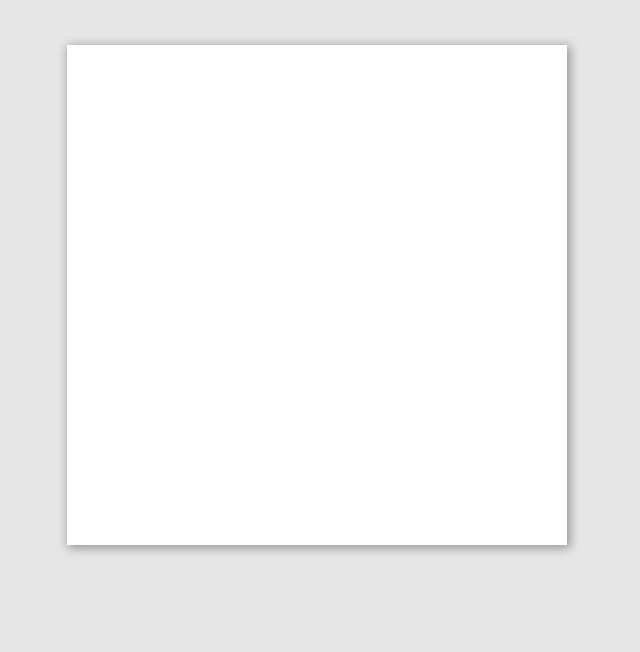
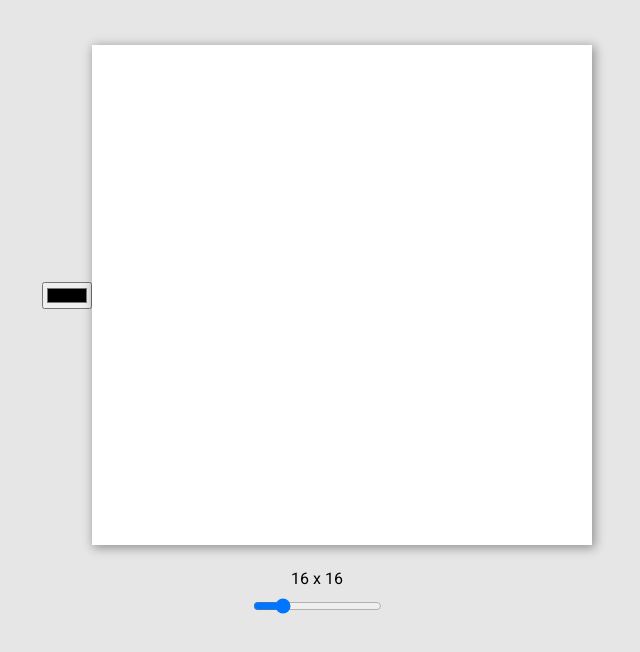
Before and after one commit to tagtart1/etch-a-sketch, a plain HTML site: page index.html in a window 1280 px wide. Shown: the part 114-766 px from the top of the page, without its empty margins (323-963 px from the left). Drawn offline with Linux system fonts and the light colour scheme.

Commit message:
Add grid resizing slider and color picking

```diff
--- a/index.html
+++ b/index.html
@@ -11,12 +11,17 @@
 <body>
    <div class="header">Sketchpad Adam Style</div>
    <div class="top-container">
+    <input type="color" class="color-picker">
     <div class="container">
 
 
 
     </div>
    </div>
+   <div class="slider-container">
+    <div class="grid-value-text">16 x 16</div>
+    <input type="range" class="slider"  value="16" min="4" max="64">
+   </div>
 
 </body>
 </html>
--- a/main.js
+++ b/main.js
@@ -1,27 +1,60 @@
 
-let boxAmount = 16 * 16;
+
+const drawSpaceWidth = 500; //in pixels
 const container = document.querySelector('.container');
+const slider = document.querySelector('.slider');
+const gridSizeText = document.querySelector('.grid-value-text');
+const colorPicker = document.querySelector('.color-picker');
+
+let boxAmount = 256; //init value
 let holdingDownMouse = false;
+let drawColor = colorPicker.value;
 
-for (let i = 1; i <= boxAmount ; i++) {
 
-    const newBox = document.createElement('div');
-    newBox.classList.add('emptybox')
-    newBox.addEventListener('mouseenter', colorBoxHeld);
-    newBox.addEventListener('click', colorBoxClick);
-    container.appendChild(newBox);
 
+drawEmptyBoard();
+
+
+
+container.addEventListener('mousedown', () => {holdingDownMouse = true});
+container.addEventListener('mouseup', () => {holdingDownMouse = false} );
+container.addEventListener('mouseleave', () => {holdingDownMouse = false});
+
+slider.oninput = function () {
+    boxAmount = this.value * this.value;
+    gridSizeText.innerText = `${this.value} x ${this.value}`;
+
+    const oldBoxes = document.querySelectorAll('.emptybox');
+    oldBoxes.forEach(oldBox => oldBox.remove() );
+    drawEmptyBoard();
+
+}
+
+colorPicker.oninput = function () {
+    drawColor = this.value;
+}
+
+function drawEmptyBoard() {
+    for (let i = 1; i <= boxAmount ; i++) {
+        const boxDimension = drawSpaceWidth / Math.sqrt(boxAmount)
+        const newBox = document.createElement('div');
+        newBox.classList.add('emptybox');
+        newBox.style.width = `${boxDimension}px`;
+        newBox.style.height = `${boxDimension}px`;
+        newBox.addEventListener('mouseenter', colorBoxHeld);
+        newBox.addEventListener('click', colorBoxClick);
+        container.appendChild(newBox);
+
+    }
 }
 function colorBoxClick(e) {
     this.classList.add('colored');
+    this.style.background = drawColor;
 }
 
 function colorBoxHeld(e) {
    if (holdingDownMouse) {
      this.classList.add('colored');
+     this.style.background = drawColor;
    }
 }
-
-container.addEventListener('mousedown', () => {holdingDownMouse = true});
-container.addEventListener('mouseup', () => {holdingDownMouse = false} );
-container.addEventListener('mouseleave', () => {holdingDownMouse = false});
--- a/style.css
+++ b/style.css
@@ -30,6 +30,7 @@ body {
     align-items: center;
     background-color: white;
     gap: 0;
+    box-sizing: border-box;
     height: 500px;
     width: 500px;
     flex-wrap: wrap;
@@ -39,8 +40,20 @@ body {
 
 .emptybox {
     background-color: rgb(255, 255, 255);
-    height: 31.25px;
-    width: 31.25px;
+
+    box-sizing: border-box;
+    /* border-top: 1px solid black;
+    border-left: 1px solid black; */
+    -webkit-user-drag: none;
+    user-select: none;
+    -moz-user-select: none;
+    -webkit-user-select: none;
+    -ms-user-select: none;
+}
+
+.colored {
+
+
 
     -webkit-user-drag: none;
     user-select: none;
@@ -49,14 +62,25 @@ body {
     -ms-user-select: none;
 }
 
-.colored {
-    background-color: rgb(0, 0, 0);
-    height: 31.25px;
-    width: 31.25px;
+.slider-container{
+    display: flex;
+    font-family: Roboto;
+    margin: 24px;
+    flex-direction: column;
+    align-items: center;
+    gap: 8px;
+}
 
-    -webkit-user-drag: none;
-    user-select: none;
-    -moz-user-select: none;
-    -webkit-user-select: none;
-    -ms-user-select: none;
+.slider::-webkit-slider-thumb {
+    -webkit-appearance: none;
+    appearance: none;
+    width: 25px;
+    height: 25px;
+    border-radius: 50%;
+    background: #04AA6D;
+    cursor: pointer;
 }
+
+.grid-slider {
+
+}
```
